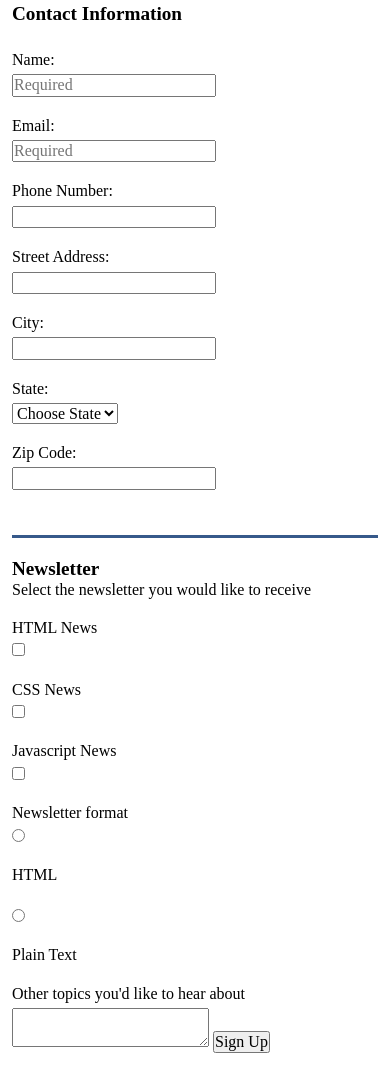
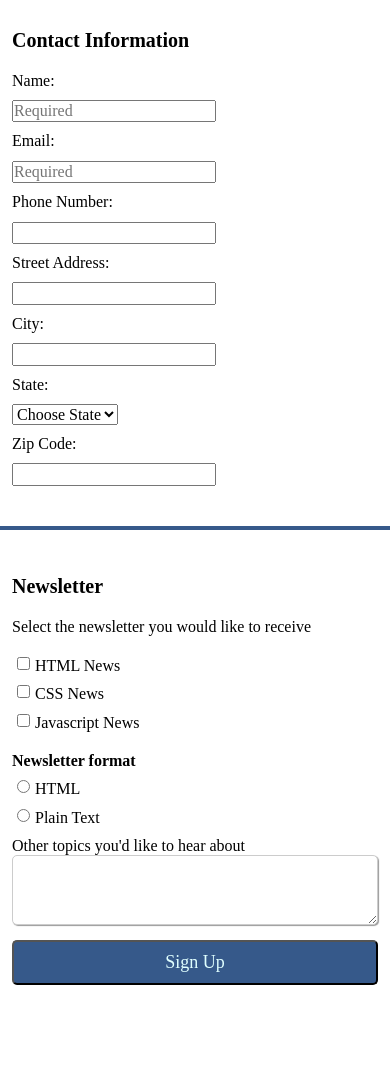
Before and after one commit to rodriguez-miguel26/Project-3, a plain HTML site: page index.html in a window 390 px wide. Shown: the part 205-1296 px from the top of the page. After the commit the page ends 1230 px from the top, so only its background shows below. Drawn offline with Linux system fonts and the light colour scheme.

Commit message:
mobile first
almost done with mobile first

```diff
--- a/css/style.css
+++ b/css/style.css
@@ -14,6 +14,10 @@
 body {
 
 
+}
+
+form {
+    margin:auto;
 }
 
 h1 {
@@ -46,17 +50,66 @@ fieldset {
 }
 
 legend {
-    font-size: 1.2em;
+    margin: 20px 0px;
+    font-size: 20px;
     font-weight: bold;
-    margin-top: 20px;
+}
+
+hr {
+    border-style: solid;
+    border-width: 2px;
+    border-color: #36598a;
 }
 
 label {
     display: block;
-    margin: 20px 0px 5px;
+    margin: 10px 0px;
 }
 
-.select {
-    border-top-style: solid;
-    border-color: #36598a;
+.select label {
+    display: block;
 }
+
+input[type="checkbox"] + label {
+    display: block;
+    width: 30px;
+  }
+p{
+   margin: 20px 0px;
+}
+
+input[type="checkbox"] {
+    margin: 0px 5px;
+    vertical-align: middle;
+    float: left;
+
+}
+
+h4 {
+    margin-top: 20px;
+}
+
+input[type="radio"] {
+    vertical-align: middle;
+    float: left;
+    margin: 0px 5px;
+}
+
+textarea {
+    padding: 10px;
+    width: 100%;
+    line-height: 1.5;
+    border-radius: 5px;
+    border: 1px solid #ccc;
+    box-shadow: 1px 1px 1px #999;
+}
+
+button {
+    text-align: center;
+    border-radius: 5px;
+    background-color: #36598a;
+    color: #E0FFFF;
+    font-size: 18px;
+    padding: 10px;
+    width: 100%;
+}
--- a/index.html
+++ b/index.html
@@ -17,6 +17,7 @@
             <form>
 
                     <fieldset>
+                            <div class="con">
 
                                 <legend><span class="contact">Contact Information</span></legend>
 
@@ -44,30 +45,44 @@
                                 <label for="zipcode">Zip Code:</label>
                                 <input type="text" id="zipcode" name="zipcode">
 
+                            </div>
+
                     </fieldset>
+
+                    <hr>
 
                     <fieldset>
 
                         <div class="select">
-                            <legend><span class="news">Newsletter</span></legend>
+                            <legend><span class="title">Newsletter</span></legend>
                             <p>Select the newsletter you would like to receive</p>
 
-                            <label>HTML News</label>
+                            <label for="news">HTML News
                             <input type="checkbox" id="html_news" name="news">
+                            </label>
 
-                            <label>CSS News</label>
+
+                            <label for="news">CSS News
                             <input type="checkbox" id="css_news" name="news">
+                            </label>
 
-                            <label>Javascript News</label>
+                            <label for="news">Javascript News
                             <input type="checkbox" id="javascript_news" name="news">
+                            </label>
 
-                            <label>Newsletter format</label>
+                            <h4>Newsletter format</h4>
 
-                            <input type="radio" id="html" value="html" name="format"><label for="html" class="news_format">HTML</label><br>
-                            <input type="radio" id="plain_text" value="plain_text" name="format"><label class="news_format">Plain Text</label>
+                            <label for="html" class="news_format">HTML
+                            <input type="radio" id="html" value="html" name="format">
+                            </label>
 
-                            <label  for="comment">Other topics you'd like to hear about</label>
+                            <label class="news_format">Plain Text
+                            <input type="radio" id="plain_text" value="plain_text" name="format">
+                            </label>
+
+                            <label  for="comment">Other topics you'd like to hear about
                             <textarea id="comment" name="user_comment"></textarea>
+                            </label>
 
                             <button type="submit">Sign Up</button>
 
```
Lines whose indentation alone changed are shown as unchanged.
